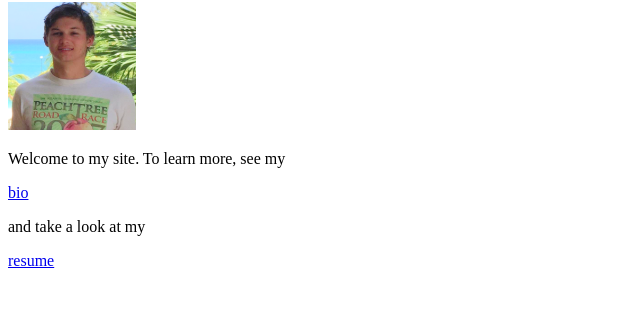
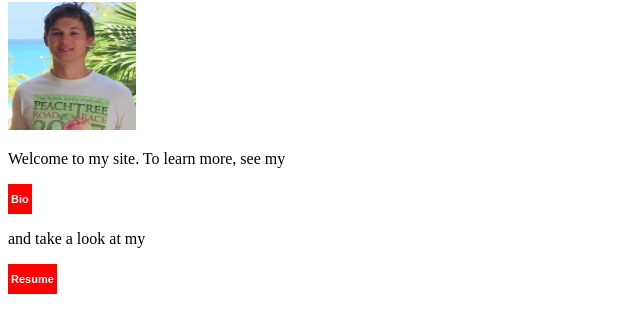
Before and after one commit to dillonbostwick/dillonbostwick.github.io, a plain HTML site: page index.html in a window 1280 px wide. Shown: the part 78-410 px from the top of the page, without its empty margins (0-640 px from the left). Drawn offline with Linux system fonts and the light colour scheme.

Commit message:
Filled in all the content

```diff
--- a/index.html
+++ b/index.html
@@ -19,9 +19,9 @@
 
 	<div>
 		<p>Welcome to my site. To learn more, see my </p>
-		<a href="bio.html">bio</a>
+		<a href="bio.html">Bio</a>
 		<p> and take a look at my </p>
-		<a href="resume.html">resume</a>
+		<a href="resume.html">Resume</a>
 	</div>
 </body>
 
--- a/styles.css
+++ b/styles.css
@@ -13,6 +13,20 @@ img {
 	border-color: #FFFFFF;
 }
 
+a {
+   background-color:red;
+    border-top:0;
+    border-bottom:0;
+    display:inline-block;
+    color:#fff;
+    font-family: Arial,Helvetica,sans-serif;
+    font-size:11px;
+    font-weight:bold;
+    line-height:30px;
+    text-decoration:none;
+    padding:0 3px;
+}
+
 .resumeSection {
 
 }
```
Also changed, not shown: bio.html (+4 -0 lines), resume.html (+17 -5 lines).
